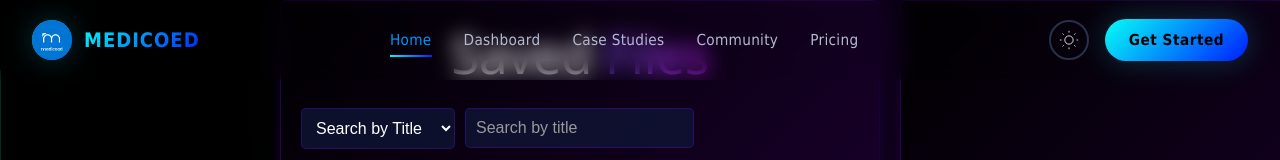
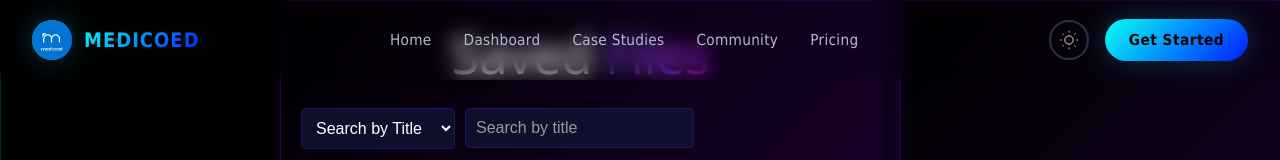
Before and after one commit to SplinterSword/Medicoed, a React (Create React App) app in the folder frontend/: page /dashboard/research-library in a window 1280 px wide. Shown: the top 160 px of the page. Built offline with nearby package versions, Linux system fonts and the light colour scheme; no server answers.

Commit message:
fix the css of the header navigation to show which page you are on

```diff
--- a/frontend/src/app/App.js
+++ b/frontend/src/app/App.js
@@ -5,11 +5,13 @@ import '../styles/app.css';
 import Header from '../components/Header';
 import Footer from '../components/Footer';
 import HomePage from '../pages/home/HomePage';
-import { Routes, Route, Navigate } from 'react-router-dom';
+import { Routes, Route, Navigate, useLocation } from 'react-router-dom';
 import Dashboard from '../pages/dashboard/Dashboard';
 
 function App() {
   const [isDarkTheme, setIsDarkTheme] = useState(true);
+  const [pageSelected, setPageSelected] = useState('/');
+  const location = useLocation();
 
   useEffect(() => {
     const savedTheme = localStorage.getItem('medicoed-theme');
@@ -24,13 +26,17 @@ function App() {
     localStorage.setItem('medicoed-theme', isDarkTheme ? 'dark' : 'light');
   }, [isDarkTheme]);
 
+  useEffect(() => {
+    setPageSelected(location.pathname);
+  }, [location.pathname]);
+
   const toggleTheme = () => {
     setIsDarkTheme(!isDarkTheme);
   };
 
   return (
     <div className={`medicoed-app ${isDarkTheme ? 'medicoed-dark-theme' : 'medicoed-light-theme'}`}>
-      <Header isDarkTheme={isDarkTheme} toggleTheme={toggleTheme} />
+      <Header isDarkTheme={isDarkTheme} toggleTheme={toggleTheme} pageSelected={pageSelected} />
       <Routes>
         <Route path="/" element={<HomePage isDarkTheme={isDarkTheme} />} />
         <Route path="/dashboard/*" element={<Dashboard />} />
--- a/frontend/src/components/Header.js
+++ b/frontend/src/components/Header.js
@@ -3,8 +3,9 @@
 import React, { useState } from 'react';
 import '../styles/header.css';
 import logo from '../assets/logo.jpeg';
+import { Link } from 'react-router-dom';
 
-const Header = ({ isDarkTheme, toggleTheme }) => {
+const Header = ({ isDarkTheme, toggleTheme, pageSelected }) => {
   const [isMenuOpen, setIsMenuOpen] = useState(false);
 
   return (
@@ -18,21 +19,21 @@ const Header = ({ isDarkTheme, toggleTheme }) => {
         </div>
 
         <nav className={`medicoed-nav ${isMenuOpen ? 'medicoed-nav-active' : ''}`}>
-          <a href="/" className="medicoed-nav-link medicoed-nav-link-active">
+          <Link to="/" className={pageSelected === '/' ? "medicoed-nav-link medicoed-nav-link-active" : "medicoed-nav-link"}>
             Home
-          </a>
-          <a href="/dashboard" className="medicoed-nav-link">
+          </Link>
+          <Link to="/dashboard" className={pageSelected === '/dashboard' ? "medicoed-nav-link medicoed-nav-link-active" : "medicoed-nav-link"}>
             Dashboard
-          </a>
-          <a href="/cases" className="medicoed-nav-link">
+          </Link>
+          <Link to="/cases" className={pageSelected === '/cases' ? "medicoed-nav-link medicoed-nav-link-active" : "medicoed-nav-link"}>
             Case Studies
-          </a>
-          <a href="/community" className="medicoed-nav-link">
+          </Link>
+          <Link to="/community" className={pageSelected === '/community' ? "medicoed-nav-link medicoed-nav-link-active" : "medicoed-nav-link"}>
             Community
-          </a>
-          <a href="/pricing" className="medicoed-nav-link">
+          </Link>
+          <Link to="/pricing" className={pageSelected === '/pricing' ? "medicoed-nav-link medicoed-nav-link-active" : "medicoed-nav-link"}>
             Pricing
-          </a>
+          </Link>
         </nav>
 
         <div className="medicoed-header-actions">
```
